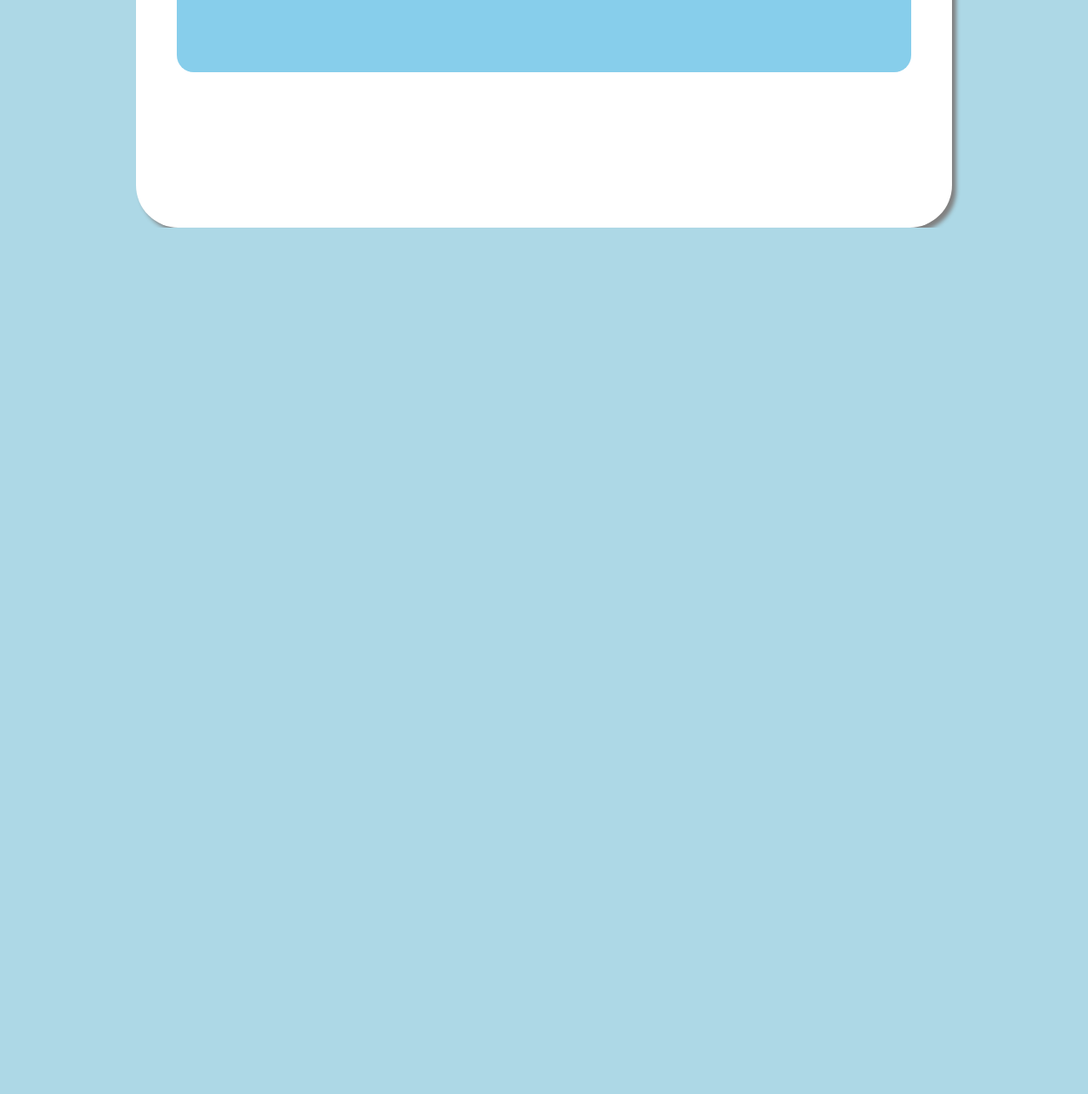
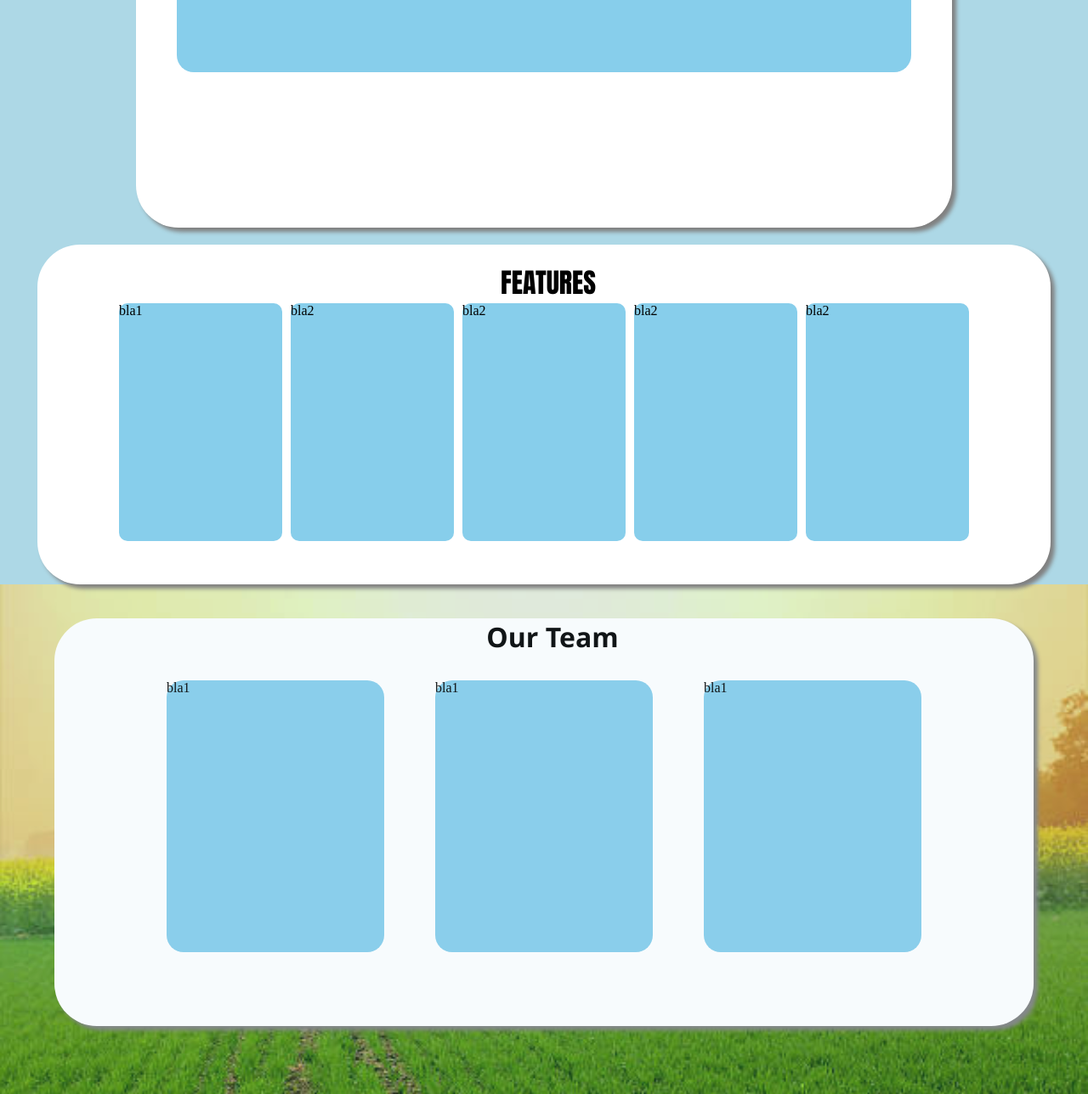
Before and after one commit to adityanandy2802/bruce-hendy, a plain HTML site: page index.html in a window 1280 px wide. Shown: the part 1122-2410 px from the top of the page at 85% size. Before the commit the page ends 1390 px from the top, so only its background shows below. Drawn offline with Linux system fonts and the light colour scheme.

Commit message:
Added features and team page

```diff
--- a/index.html
+++ b/index.html
@@ -21,7 +21,7 @@
     </div>
   </div>
 
-  <div id="myCanvas">
+  <div class="myCanvas" id = "canvas1">
     <div class="carousel">
       <div class="carousel-items">
         <div class="carousel-item">
@@ -37,7 +37,6 @@
       <button class="carousel-arrow left" aria-label="Previous">&laquo;</button>
       <button class="carousel-arrow right" aria-label="Next">&raquo;</button>
     </div>
-
   </div>
 
   <div class = "impact">
@@ -79,6 +78,37 @@
     </div>
   </div>
 
+  <div class = "features">
+    <div class = "features-title">
+      FEATURES
+    </div>
+    <div class = "feature-list">
+      <div class = "feature">bla1</div>
+      <div class = "feature">bla2</div>
+      <div class = "feature">bla2</div>
+      <div class = "feature">bla2</div>
+      <div class = "feature">bla2</div>
+
+    </div>
+  </div>
+
+  <div class="myCanvas" id = "canvas2">
+   <div class = "team">
+      <div class = "title">Our Team</div>
+      <div class = "teamlist">
+        <div class = "teammember">
+          bla1
+        </div>
+        <div class = "teammember">
+          bla1
+        </div>
+        <div class = "teammember">
+          bla1
+        </div>
+      </div>
+   </div>
+  </div>
+
   <script src="script.js"></script>
 </body>
 </html>
--- a/style.css
+++ b/style.css
@@ -9,10 +9,9 @@ body {
     background-color: lightblue;
   }
 
-  #myCanvas {
+  .myCanvas {
     display: flex;
     flex-direction: column;
-    justify-content: center;
     align-items: center;
     position: relative; /* Fix the canvas to the viewport */
     background-image: url("images/bg_image.jpg");
@@ -24,7 +23,7 @@ body {
     left: 0;
     width: 100vw;
     height: 600px;
-    /* z-index: -1; Make sure the canvas is behind other elements */
+    z-index: -1; /*Make sure the canvas is behind other elements*/
   }
 
   #top_banner{
@@ -195,7 +194,6 @@ body {
   .pragati{
     display: flex;
     flex-direction: column;
-    /* justify-content: center; */
     align-items: center;
     margin-top: 20px;
     background-color: #fff;
@@ -249,3 +247,74 @@ body {
   .pragati-text-body{
     font-weight: lighter;
   }
+
+  .features{
+    display: flex;
+    flex-direction: column;
+    align-items: center;
+    margin-top: 20px;
+    background-color: #fff;
+    border-radius: 50px;
+    width: 90%;
+    height: 45vh;
+    box-shadow: 5px 5px 5px grey;
+    padding: 20px;
+  }
+
+  .features-title{
+    margin-left: 10px;
+    font-size: xx-large;
+    font-family: Impact, Haettenschweiler, 'Arial Narrow Bold', sans-serif;
+  }
+
+  .feature-list{
+    display: flex;
+    align-items: center;
+  }
+
+  .feature{
+    width: 15vw;
+    height: 35vh;
+    background-color: skyblue;
+    border-radius: 10px;
+    margin-left: 5px;
+    margin-right: 5px;
+  }
+
+#canvas1{
+  justify-content: center;
+}
+
+.team{
+  display: flex;
+  flex-direction: column;
+  align-items: center;
+  margin-top: 40px;
+  background-color: #fff;
+  border-radius: 50px;
+  width: 90%;
+  height: 60vh;
+  box-shadow: 5px 5px 5px grey;
+}
+
+.title{
+  margin-left: 20px;
+  justify-items: left;
+  font-size: xx-large;
+  font-family: 'Segoe UI', Tahoma, Geneva, Verdana, sans-serif;
+  font-weight: bolder;
+}
+
+.teamlist{
+  display: flex;
+  justify-content: center;
+  align-items: center;
+}
+
+.teammember{
+  border-radius: 20px;
+  background-color: skyblue;
+  height: 40vh;
+  width: 20vw;
+  margin: 30px;
+}
```
